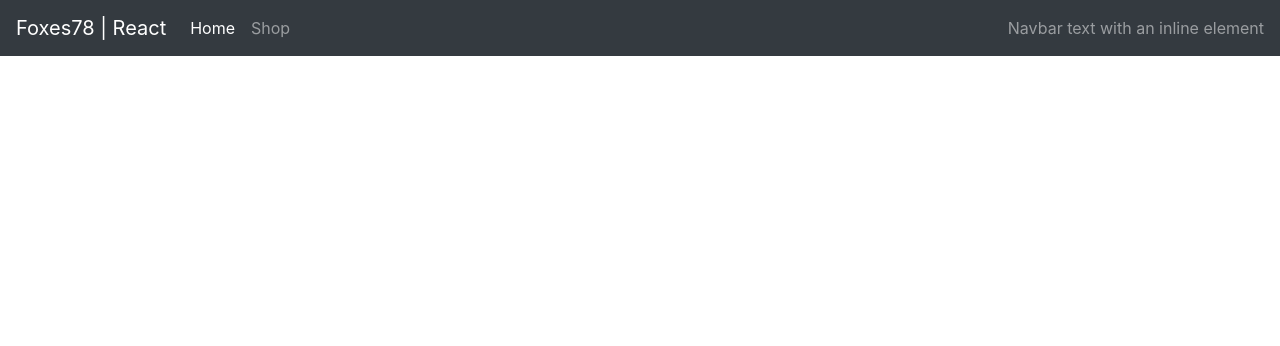
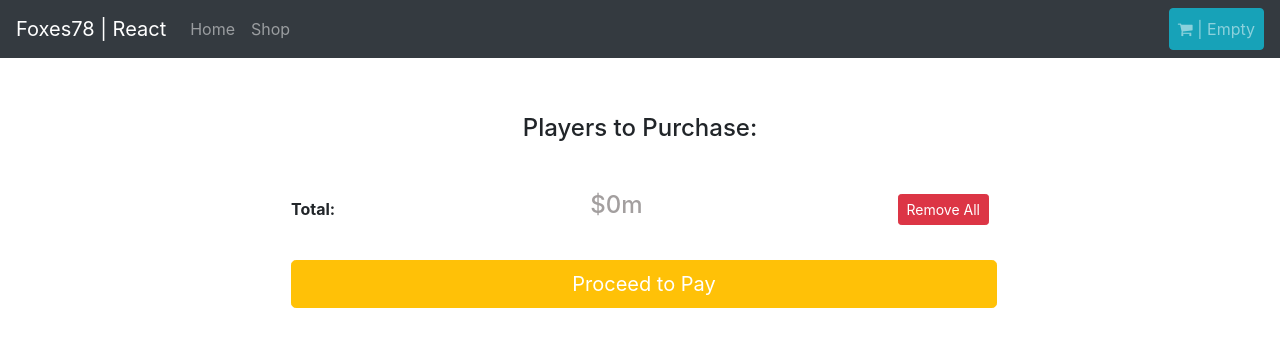
Before and after one commit to sdavitt/Foxes78-react-ecommerce, a React (Create React App) app: page /cart in a window 1280 px wide. Shown: the top 346 px of the page. Built offline with nearby package versions, Linux system fonts and the light colour scheme.

Commit message:
cart/shop

```diff
--- a/public/index.html
+++ b/public/index.html
@@ -23,6 +23,7 @@
       Learn how to configure a non-root public URL by running `npm run build`.
     -->
   <title>React App</title>
+  <link rel="stylesheet" href="https://stackpath.bootstrapcdn.com/font-awesome/4.7.0/css/font-awesome.min.css">
   <link rel="stylesheet" href="https://cdn.jsdelivr.net/npm/bootstrap@4.6.1/dist/css/bootstrap.min.css"
     integrity="sha384-zCbKRCUGaJDkqS1kPbPd7TveP5iyJE0EjAuZQTgFLD2ylzuqKfdKlfG/eSrtxUkn" crossorigin="anonymous">
 </head>
--- a/src/App.js
+++ b/src/App.js
@@ -4,6 +4,7 @@ import Home from './views/Home';
 import Shop from './views/Shop';
 import { Routes, Route } from 'react-router-dom';
 import { useState } from 'react';
+import Cart from './views/Cart';
 
 const App = () => {
   // define state for my application using useState
@@ -26,6 +27,7 @@ const App = () => {
       <Routes>
           <Route children path='/' element={<Home students={students} setStudents={setStudents} />} />
           <Route children path='/shop' element={<Shop cart={cart} setCart={setCart} />} />
+          <Route children path='/cart' element={<Cart cart={cart} setCart={setCart} />}/>
       </Routes>
     </div>
   );
--- a/src/components/Navbar.js
+++ b/src/components/Navbar.js
@@ -4,7 +4,7 @@ import { Link } from 'react-router-dom';
 const Navbar = props => {
 
     // the useEffect() hook runs its callback every time the component is rendered or rerendered (*by default*)
-    useEffect(() => {console.log('Navbar component rendered or rerendered!')});
+    useEffect(() => { console.log('Navbar component rendered or rerendered!') });
 
     return (
         <nav className="navbar navbar-expand-lg navbar-dark bg-dark">
@@ -14,16 +14,18 @@ const Navbar = props => {
             </button>
             <div className="collapse navbar-collapse" id="navbarText">
                 <ul className="navbar-nav mr-auto">
-                    <li className="nav-item active">
+                    <li className="nav-item">
                         <Link className="nav-link" to="/">Home</Link>
                     </li>
                     <li className="nav-item">
                         <Link className="nav-link" to="/shop">Shop</Link>
                     </li>
                 </ul>
-                <span className="navbar-text">
-                    Navbar text with an inline element
-                </span>
+                <ul className="navbar-nav">
+                    <li className="nav-item">
+                        <Link className="nav-link btn btn-info" to={props.cart.size ? '/cart' : '/shop'}><i className="fa fa-shopping-cart"></i> | {props.cart.size ? `${props.cart.size} | $${props.cart.total}m` : 'Empty'}</Link>
+                    </li>
+                </ul>
             </div>
         </nav>
     )
--- /dev/null
+++ b/src/css/customCartStyles.css
@@ -0,0 +1,36 @@
+.size span {
+    font-size: 11px
+}
+
+.color span {
+    font-size: 11px
+}
+
+.product-deta {
+    margin-right: 70px
+}
+
+.gift-card:focus {
+    box-shadow: none
+}
+
+.pay-button {
+    color: #fff
+}
+
+.pay-button:hover {
+    color: #fff
+}
+
+.pay-button:focus {
+    color: #fff;
+    box-shadow: none
+}
+
+.text-grey {
+    color: #a39f9f
+}
+
+.qty i {
+    font-size: 11px
+}
--- /dev/null
+++ b/src/views/Cart.js
@@ -0,0 +1,99 @@
+import React from "react";
+import '../css/customCartStyles.css';
+
+const Cart = (props) => {
+    // different ways to modify cart from here
+    // remove all -> clear the entire cart
+    const clearCart = () => {
+        props.setCart({
+            total: 0,
+            size: 0,
+            items: {}
+        })
+    }
+    // plus button -> increase quantity by one
+    const increaseQuantity = (player) => {
+        let mutatingCart = {...props.cart}
+        // increase the size of the cart
+        mutatingCart.size++;
+        // increase the total in the cart
+        mutatingCart.total += Number(player.transfer_cost.slice(1, player.transfer_cost.length-1));
+        //change quantity
+        mutatingCart.items[player.id].quantity++;
+        // mutate state through setCart
+        props.setCart(mutatingCart);
+    }
+
+    // minus button - decrease the quantity by one or remove the player if the quantity is one
+    const decreaseQuantity = (player) => {
+        let mutatingCart = {...props.cart};
+        // decrease the size of the cart
+        mutatingCart.size--;
+        // decrease the total in the cart
+        mutatingCart.total -= Number(player.transfer_cost.slice(1, player.transfer_cost.length-1));
+        // change the quantity - if the quantity is 1, we want to fully remove this player
+        mutatingCart.items[player.id].quantity > 1 ? mutatingCart.items[player.id].quantity-- : delete mutatingCart.items[player.id];
+        // mutate state
+        props.setCart(mutatingCart);
+    }
+
+    // trash can -> remove all of a player
+    const removePlayer = (player) => {
+        let mutatingCart = {...props.cart};
+        // decrease cart size by quantity of player
+        mutatingCart.size -= mutatingCart.items[player.id].quantity;
+        // decrease cart total by cost of player * quantity of player
+        mutatingCart.total -= Number(player.transfer_cost.slice(1, player.transfer_cost.length-1))*mutatingCart.items[player.id].quantity;
+        // remove the player from the cart
+        delete mutatingCart.items[player.id];
+        // mutate state
+        props.setCart(mutatingCart);
+    }
+
+    return (
+        <div className="container mt-5 mb-5">
+            <div className="d-flex justify-content-center row">
+                <div className="col-md-8">
+                    <div className="p-2">
+                        <h4>Players to Purchase:</h4>
+                    </div>
+                    { // one of these for each item
+                        // map through the values of the props.cart.items object
+                        Object.values(props.cart.items).map((item) => {
+                            return (
+                                <div key={item.player.id} className="d-flex flex-row justify-content-between align-items-center p-2 bg-white mt-4 px-3 rounded">
+                                    <div className="mr-1"><img className="rounded" alt={item.player.first_name} src={item.player.image} width="70" /></div>
+                                    <div className="d-flex flex-column align-items-center product-details"><span className="font-weight-bold">{item.player.first_name} {item.player.last_name}</span>
+                                        <div className="d-flex flex-row product-desc">
+                                            <div className="size mr-1"><span className="font-weight-bold">&nbsp;{item.player.number} | {item.player.postion}</span></div>
+                                        </div>
+                                    </div>
+                                    <div className="d-flex flex-row align-items-center qty">
+                                        <i className="fa fa-minus text-danger" onClick={() => decreaseQuantity(item.player)}></i>
+                                        <h5 className="text-grey mt-1 mr-1 ml-1">{item.quantity}</h5>
+                                        <i className="fa fa-plus text-success" onClick={() => increaseQuantity(item.player)}></i>
+                                    </div>
+                                    <div>
+                                        <h5 className="text-grey">{item.player.transfer_cost} ea.</h5>
+                                    </div>
+                                    <div className="d-flex align-items-center"><i className="fa fa-trash mb-1 text-danger" onClick={() => removePlayer(item.player)}></i></div>
+                                </div>
+                            )
+                        })
+                    }
+                    <div className="d-flex flex-row justify-content-between align-items-center p-2 bg-white mt-4 px-3 rounded">
+                        <div className="d-flex flex-column align-items-center product-details"><span className="font-weight-bold">Total:</span>
+                        </div>
+                        <div>
+                            <h4 className="text-grey">${props.cart.total}m</h4>
+                        </div>
+                        <div className="d-flex align-items-center"><button className="btn btn-sm btn-danger" onClick={clearCart}>Remove All</button></div>
+                    </div>
+                    <div className="d-flex flex-row align-items-center mt-3 p-2 bg-white rounded"><a href="/" className="btn btn-warning btn-block btn-lg ml-2 pay-button" type="button">Proceed to Pay</a></div>
+                </div>
+            </div>
+        </div>
+    )
+}
+
+export default Cart;
--- a/src/views/Shop.js
+++ b/src/views/Shop.js
@@ -22,7 +22,7 @@ const Shop = props => {
     // react will assume any function starting with use is a hook and will therefore treat it differently
     const loadPlayerData = async () => {
         let data = await getPlayerData();
-        console.log(data, typeof data);
+        //console.log(data, typeof data);
         setPlayers(data);
     }
 
```
